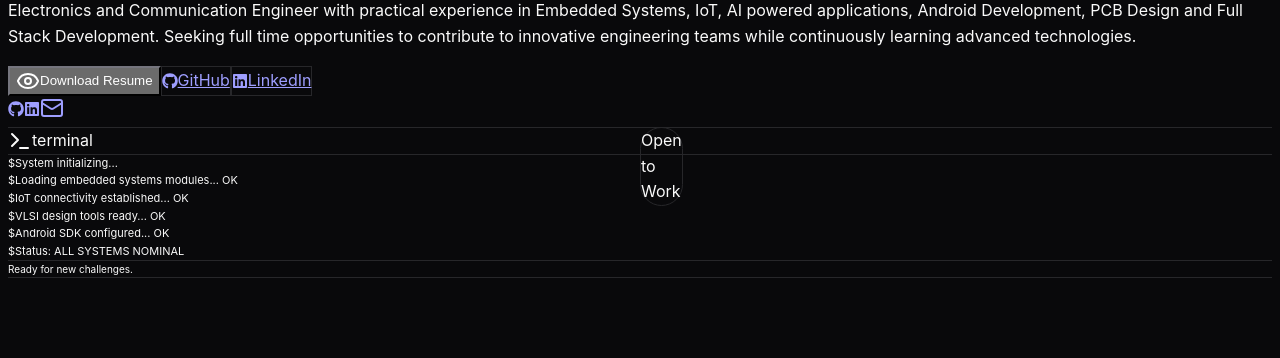
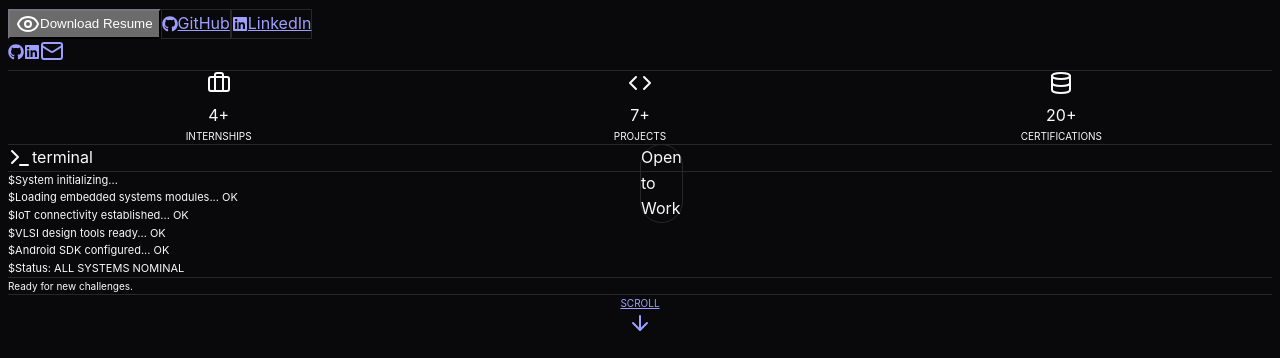
Before and after one commit to malikarshid01430-byte/arshid-portfolio, a Next.js app: page / in a window 1280 px wide. Shown: the part 442-800 px from the top of the page. Built offline with nearby package versions, Linux system fonts and the light colour scheme; no server answers.

Commit message:
Hero upgrade: stats, scroll indicator, enhanced visuals

```diff
--- a/app/components/Hero.tsx
+++ b/app/components/Hero.tsx
@@ -3,7 +3,7 @@
 import React, { useEffect, useState, useRef, useCallback } from "react";
 import Image from "next/image";
 import { motion, useInView, useScroll, useTransform } from "framer-motion";
-import { Terminal, Mail } from "lucide-react";
+import { Terminal, Mail, ArrowDown, Briefcase, Code, Database } from "lucide-react";
 import { FaGithub, FaLinkedin } from "react-icons/fa";
 import { portfolioData } from "../data/portfolio";
 import DownloadResumeButton from "./DownloadResumeButton";
@@ -152,6 +152,25 @@ export default function Hero() {
                 <Mail className="h-5 w-5" />
               </a>
             </motion.div>
+
+            <motion.div
+              initial={{ opacity: 0, y: 20 }}
+              animate={isInView ? { opacity: 1, y: 0 } : { opacity: 0, y: 20 }}
+              transition={{ delay: 0.8, duration: 0.6 }}
+              className="grid grid-cols-3 gap-4 pt-6 border-t border-zinc-800"
+            >
+              {[
+                { icon: Briefcase, label: "Internships", value: "4+" },
+                { icon: Code, label: "Projects", value: "7+" },
+                { icon: Database, label: "Certifications", value: "20+" },
+              ].map((stat, idx) => (
+                <div key={idx} className="text-center">
+                  <stat.icon className="h-5 w-5 text-cyan-400 mx-auto mb-1" />
+                  <div className="text-lg font-bold text-white">{stat.value}</div>
+                  <div className="text-[10px] font-mono text-zinc-500 uppercase tracking-wider">{stat.label}</div>
+                </div>
+              ))}
+            </motion.div>
           </motion.div>
 
           <motion.div
@@ -161,7 +180,7 @@ export default function Hero() {
             className="flex flex-col items-center gap-8"
           >
               <div className="relative">
-              <div className="absolute inset-0 rounded-full bg-gradient-to-br from-cyan-500/30 to-violet-500/30 blur-3xl opacity-60" />
+                <div className="absolute -inset-4 rounded-full bg-gradient-to-br from-cyan-500/20 to-violet-500/20 blur-3xl opacity-60" />
                 <div className="relative aspect-square w-full max-w-sm sm:max-w-md lg:max-w-lg">
                   <div className="absolute inset-0 rounded-full bg-gradient-to-br from-cyan-500 to-violet-600 p-[2px]">
                     <div className="w-full h-full rounded-full bg-black p-1">
@@ -176,10 +195,15 @@ export default function Hero() {
                     </div>
                   </div>
                 </div>
-              <div className="absolute bottom-4 right-4 flex items-center gap-2 rounded-full border border-emerald-500/30 bg-black/80 backdrop-blur-xl px-3 py-1.5">
+                <motion.div
+                  initial={{ opacity: 0, scale: 0.8 }}
+                  animate={isInView ? { opacity: 1, scale: 1 } : { opacity: 0, scale: 0.8 }}
+                  transition={{ delay: 1, duration: 0.5 }}
+                  className="absolute bottom-4 right-4 flex items-center gap-2 rounded-full border border-emerald-500/30 bg-black/80 backdrop-blur-xl px-3 py-1.5"
+                >
                   <span className="h-2 w-2 rounded-full bg-emerald-400 animate-pulse" />
                   <span className="text-xs font-mono text-emerald-400">Open to Work</span>
-              </div>
+                </motion.div>
               </div>
 
             <div className="w-full max-w-sm sm:max-w-md lg:max-w-lg rounded-2xl border border-zinc-800 bg-zinc-950/90 backdrop-blur-xl overflow-hidden shadow-2xl shadow-cyan-500/10">
@@ -214,6 +238,18 @@ export default function Hero() {
               </div>
             </div>
           </motion.div>
+
+          <motion.div
+            initial={{ opacity: 0 }}
+            animate={isInView ? { opacity: 1 } : { opacity: 0 }}
+            transition={{ delay: 1.2, duration: 0.6 }}
+            className="flex justify-center mt-8"
+          >
+            <a href="#about" className="flex flex-col items-center gap-2 text-zinc-500 hover:text-cyan-400 transition-colors" aria-label="Scroll down">
+              <span className="text-[10px] font-mono uppercase tracking-widest">Scroll</span>
+              <ArrowDown className="h-4 w-4 animate-bounce" />
+            </a>
+          </motion.div>
         </div>
       </motion.div>
 
```
Lines whose indentation alone changed are shown as unchanged.
